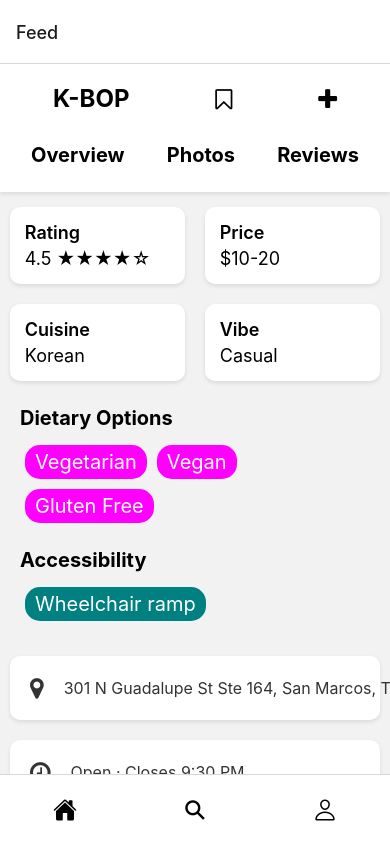
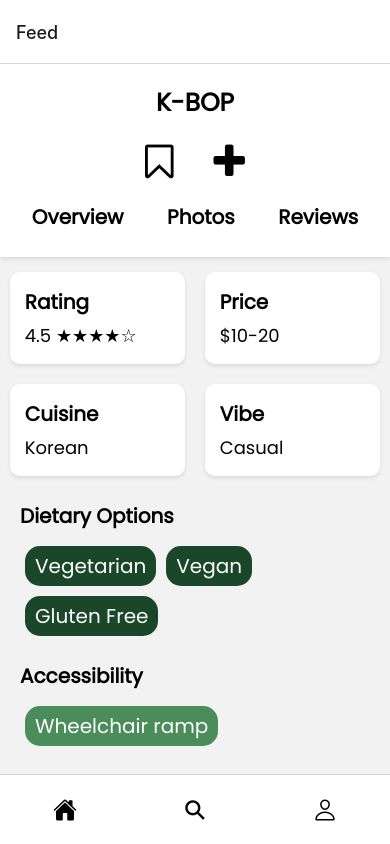
Before and after one commit to taliapulsifer/BiteBoard, a React Native app: screen /Retaurant in a window 390 px wide. Built offline with nearby package versions, Linux system fonts and the light colour scheme.

Commit message:
improved ui: now in green

```diff
--- a/App.js
+++ b/App.js
@@ -1,9 +1,27 @@
+import React from 'react';
 import { StatusBar } from 'expo-status-bar';
 import 'react-native-gesture-handler';
 import Navigation from './Navigation'; // Make sure this is the correct path to Navigation.js
 import { SafeAreaProvider, SafeAreaView } from 'react-native-safe-area-context';
+import { useFonts } from 'expo-font';
+import { ActivityIndicator, View } from 'react-native';
+import CustomText from './components/customText';
+
 
 export default function App() {
+  let [fontsLoaded] = useFonts({
+    'Poppins': require('./assets/fonts/Poppins-Regular.ttf'),
+  });
+
+  if (!fontsLoaded) {
+    // Return a loading indicator or some placeholder content
+    return (
+      <View style={{ flex: 1, justifyContent: 'center', alignItems: 'center' }}>
+        <ActivityIndicator size="large" />
+      </View>
+    );
+  }
+
   return (
     <SafeAreaProvider>
       <SafeAreaView style={{ flex: 1 }}>
--- a/components/Post.js
+++ b/components/Post.js
@@ -2,16 +2,8 @@
 import { useNavigation } from '@react-navigation/native';
 import { StyleSheet, View, Text, Image, TouchableOpacity } from 'react-native';
 import { FontAwesome } from '@expo/vector-icons'; // Make sure to install expo vector icons
-
-const colors = {
-  background: '#fff',
-  textPrimary: '#000',
-  textSecondary: 'grey',
-  textTertiary: '#333',
-  iconLiked: 'magenta',
-  iconUnliked: 'black',
-  shadow: '#000',
-};
+import colors from './colors'
+import CustomText from './customText'; // Adjust the import path as necessary
 
 const Post = ({ user, restaurant, category, review, imageUri, profilePicUri }) => {
   const [liked, setLiked] = useState(false);
@@ -30,22 +22,25 @@
     <View style={styles.container}>
       <View style={styles.header}>
         <Image source={{ uri: profilePicUri }} style={styles.profilePic} />
-        <Text style={styles.username}>{user}</Text>
+        <CustomText style={styles.username}>{user}</CustomText>
       </View>
       <Image source={{ uri: imageUri }} style={styles.image} />
       <View style={styles.content}>
         <TouchableOpacity onPress={() => navigation.navigate('Retaurant', { restaurantName: restaurant })}>
-          <Text style={styles.restaurant}>{restaurant.toUpperCase()}</Text>
+        <View style={styles.restaurantContainer}>
+        <FontAwesome name={'map-marker'} size={24} color={colors.textPrimary} />
+          <CustomText style={styles.restaurant}>{restaurant.toUpperCase()}</CustomText>
+        </View>
+        <CustomText style={styles.category}>{category}</CustomText>
         </TouchableOpacity>
-        <Text style={styles.category}>{category}</Text>
-        <Text style={styles.review}>{review}</Text>
+        <CustomText style={styles.review}>{review}</CustomText>
       </View>
       <View style={styles.actionContainer}>
         <TouchableOpacity onPress={toggleBookmark} style={styles.bookmarkButton}>
-          <FontAwesome name={bookmarked ? 'bookmark' : 'bookmark-o'} size={24} color={bookmarked ? 'magenta' : 'black'} />
+          <FontAwesome name={bookmarked ? 'bookmark' : 'bookmark-o'} size={24} color={bookmarked ? colors.accentSecondary : 'black'} />
         </TouchableOpacity>
         <TouchableOpacity onPress={toggleLike} style={styles.likeButton}>
-          <FontAwesome name={liked ? 'heart' : 'heart-o'} size={24} color={liked ? 'magenta' : 'black'} />
+          <FontAwesome name={liked ? 'heart' : 'heart-o'} size={24} color={liked ? colors.accentSecondary : 'black'} />
         </TouchableOpacity>
       </View>
     </View>
@@ -90,6 +85,12 @@
   content: {
     padding: 15,
   },
+  restaurantContainer: {
+    alignContent: 'flex-start',
+    flexDirection: 'row',
+    gap: 10,
+
+  },
   restaurant: {
     fontWeight: 'bold',
     color: colors.textPrimary,
@@ -102,7 +103,7 @@
   },
   review: {
     fontSize: 15,
-    color: colors.textTertiary,
+    color: colors.textPrimary,
   },
   likeButton: {
     paddingHorizontal: 15,
--- /dev/null
+++ b/components/colors.js
@@ -0,0 +1,10 @@
+const colors = {
+  background: '#fff',
+  textPrimary: '#000',
+  accentPrimary: '#1a472a',
+  accentSecondary: '#4a8d5a',
+  accentTertiary: '#8db97c',
+  shadow: '#000',
+};
+
+export default colors;
--- /dev/null
+++ b/components/customText.js
@@ -0,0 +1,14 @@
+import React from 'react';
+import { Text, StyleSheet } from 'react-native';
+
+const CustomText = ({ style, ...props }) => (
+  <Text {...props} style={[styles.defaultStyle, style]} />
+);
+
+const styles = StyleSheet.create({
+  defaultStyle: {
+    fontFamily: 'Poppins',
+  },
+});
+
+export default CustomText;
--- a/screens/Feed.js
+++ b/screens/Feed.js
@@ -1,5 +1,6 @@
 import { ScrollView, View } from 'react-native';
 import Post from '../components/Post'
+import CustomText from '../components/customText';
 
 export default function Feed() {
   return (
--- a/screens/Search.js
+++ b/screens/Search.js
@@ -1,6 +1,8 @@
 import React from 'react';
-import { ScrollView, StyleSheet, View, TextInput, TouchableOpacity, Text, Image } from 'react-native';
+import { ScrollView, StyleSheet, View, TextInput, TouchableOpacity, Image } from 'react-native';
 import Icon from 'react-native-vector-icons/FontAwesome';
+import colors from '../components/colors';
+import CustomText from '../components/customText';
 
 export default function Feed() {
   return (
@@ -25,19 +27,19 @@
 
       {/* Placeholder for restaurant card */}
       <View style={styles.card}>
-        <Text style={styles.categoryHeader}>KOREAN</Text>
+        <CustomText style={styles.categoryHeader}>KOREAN</CustomText>
         <Image style={styles.restaurantImage} source={{ uri: "https://reactnative.dev/img/tiny_logo.png" }} />
         {/* Other details for the restaurant */}
-        <Text style={styles.restaurantName}>KBOP</Text>
+        <CustomText style={styles.restaurantName}>KBOP</CustomText>
         <View style={styles.ratingAndTags}>
-          <Text style={styles.infoTag}>Open</Text>
-          <Text style={styles.infoTag}>Korean</Text>
-          <Text style={styles.infoTag}> 4.5 ★★★★☆</Text>
-          <Text style={styles.infoTag}>$$</Text>
-          <Text style={styles.dietTag}>Vegetarian</Text>
-          <Text style={styles.dietTag}>Vegan</Text>
-          <Text style={styles.dietTag}>Gluten Free</Text>
-          <Text style={styles.accessibilityTag}>Wheelchair Ramp</Text>
+          <CustomText style={styles.infoTag}>Open</CustomText>
+          <CustomText style={styles.infoTag}>Korean</CustomText>
+          <CustomText style={styles.infoTag}> 4.5 ★★★★☆</CustomText>
+          <CustomText style={styles.infoTag}>$$</CustomText>
+          <CustomText style={styles.dietTag}>Vegetarian</CustomText>
+          <CustomText style={styles.dietTag}>Vegan</CustomText>
+          <CustomText style={styles.dietTag}>Gluten Free</CustomText>
+          <CustomText style={styles.accessibilityTag}>Wheelchair Ramp</CustomText>
         </View>
       </View>
 
@@ -119,40 +121,36 @@
   ratingAndTags: {
     flexDirection: 'row',
     alignItems: 'center',
-    justifyContent: 'space-around',
+    justifyContent: 'center', // Center tags horizontally for better alignment
     width: '100%',
-    flexWrap: 'wrap',
-  },
-  rating: {
-    fontSize: 16,
-    fontWeight: 'bold',
-    margin: 5,
+    flexWrap: 'wrap', // Allow tags to wrap to the next line
+    marginTop: 10, // Add some space above the tags section
   },
   infoTag: {
-    fontSize: 20,
-    color: 'white',
-    backgroundColor: 'blue',
+    fontSize: 16, // Adjusted for better space management
+    color: colors.textPrimary,
+    backgroundColor: colors.accentTertiary,
     borderRadius: 15,
     paddingVertical: 5,
     paddingHorizontal: 10,
-    margin: 5,
+    margin: 5, // Ensure there's space around each tag
   },
   dietTag: {
-      fontSize: 20,
+    fontSize: 16, // Adjusted for consistency
     color: 'white',
-      backgroundColor: 'magenta',
+    backgroundColor: colors.accentSecondary,
     borderRadius: 15,
     paddingVertical: 5,
     paddingHorizontal: 10,
-      margin: 5,
+    margin: 5, // Consistent margin for visual balance
   },
   accessibilityTag: {
-      fontSize: 20,
+    fontSize: 16, // Adjusted for consistency
     color: 'white',
-      backgroundColor: 'teal',
+    backgroundColor: colors.accentPrimary,
     borderRadius: 15,
     paddingVertical: 5,
     paddingHorizontal: 10,
-      margin: 5,
+    margin: 5, // Consistent margin for visual balance
   },
 });
--- a/screens/UserProfile.js
+++ b/screens/UserProfile.js
@@ -1,6 +1,7 @@
 import React from 'react';
 import Post from '../components/Post';
 import ProfileHeader from '../components/ProfileHeader';
+import CustomText from '../components/customText';
 import { SafeAreaView, ScrollView, View } from 'react-native';
 
 const UserProfile = () => {
@@ -24,7 +25,7 @@
         <Post
           user="OLIVIA"
           restaurant="KBOP"
-          category="KOREAN • VEGAN • CASUAL • $$"
+          category="KOREAN • $$ • CASUAL"
           review="Loved the vegetarian dumplings! Definitely a must try here."
           imageUri="https://reactnative.dev/img/tiny_logo.png"
           profilePicUri="https://reactnative.dev/img/tiny_logo.png"
--- a/screens/restaurant/RestaurantDetail.js
+++ b/screens/restaurant/RestaurantDetail.js
@@ -1,22 +1,15 @@
 import React from 'react';
 import { Text, View, StyleSheet } from 'react-native';
 import { FontAwesome } from '@expo/vector-icons'; // Make sure to install expo vector icons
-
-const colors = {
-    primary: 'magenta', // magenta color for primary actions
-    background: '#ffffff',
-    text: '#333333',
-    divider: '#E0E0E0',
-    tagBackground: '#f0f0f0',
-  };
+import colors from '../../components/colors';
+import CustomText from '../../components/customText';
 
 const RestaurantDetail = ({ iconName, children }) => {
     return (
       <View style={styles.detailItem}>
-            <FontAwesome name={iconName} size={24} color={colors.text} style={styles.detailIcon} />
-
+            <FontAwesome name={iconName} size={24} color={colors.textPrimary} style={styles.detailIcon} />
       <View style={styles.detailTextContainer}>
-        <Text style={styles.detailText}>{children}</Text>
+        <CustomText style={styles.detailText}>{children}</CustomText>
       </View>
       </View>
     );
@@ -40,14 +33,15 @@
     },
     detailIcon: {
       marginRight: 10,
+      color: colors.accentSecondary,
     },
     detailTextContainer: {
       marginLeft: 10,
       marginRight: 5,
     },
     detailText: {
-      fontSize: 16,
-      color: colors.text,
+      fontSize: 18,
+      color: colors.textPrimary,
     },
   });
 
--- a/screens/restaurant/RestaurantProfile.js
+++ b/screens/restaurant/RestaurantProfile.js
@@ -2,13 +2,8 @@
 import { SafeAreaView, ScrollView, Text, View, StyleSheet, TouchableOpacity } from 'react-native';
 import { FontAwesome } from '@expo/vector-icons'; // Make sure to install expo vector icons
 import RestaurantDetail from './RestaurantDetail';
-
-const colors = {
-    primary: 'magenta', // magenta color for primary actions
-    background: '#ffffff',
-    text: 'black',
-    tagBackground: '#f0f0f0',
-  };
+import colors from '../../components/colors';
+import CustomText from '../../components/customText';
 
 const RestaurantProfile = () => {
 
@@ -31,51 +26,53 @@
                 <View style={styles.whiteBackground}>
                     <View style={styles.headerContainer}>
                         <View style={styles.titleContainer}>
-                            <Text style={styles.restaurantText}>K-BOP</Text>
+                            <CustomText style={styles.restaurantText}>K-BOP</CustomText>
+                        </View>
+                        <View style={styles.titleIconsContainer}>
                             <TouchableOpacity onPress={toggleBookmark} >
-                                <FontAwesome name={bookmarked ? 'bookmark' : 'bookmark-o'} size={24} color={bookmarked ? 'magenta' : 'black'} />
+                                <FontAwesome name={bookmarked ? 'bookmark' : 'bookmark-o'} size={40} color={bookmarked ? colors.accentSecondary : 'black'} />
                             </TouchableOpacity>
                             <TouchableOpacity onPress={toggleAdd}>
-                                <FontAwesome name={added ? 'check' : 'plus'} size={24} color={added ? 'magenta' : 'black'} />
+                                <FontAwesome name={added ? 'check' : 'plus'} size={40} color={added ? colors.accentSecondary : 'black'} />
                             </TouchableOpacity>
                         </View>
                         <View style={styles.navBarContainer}>
-                            <TouchableOpacity><Text style={styles.navBarText}>Overview</Text></TouchableOpacity>
-                            <TouchableOpacity><Text style={styles.navBarText}>Photos</Text></TouchableOpacity>
-                            <TouchableOpacity><Text style={styles.navBarText}>Reviews</Text></TouchableOpacity>
+                            <TouchableOpacity><CustomText style={styles.navBarText}>Overview</CustomText></TouchableOpacity>
+                            <TouchableOpacity><CustomText style={styles.navBarText}>Photos</CustomText></TouchableOpacity>
+                            <TouchableOpacity><CustomText style={styles.navBarText}>Reviews</CustomText></TouchableOpacity>
                         </View>
                     </View>
                 </View>
                 <View style={styles.categoryRow}>
                     <View style={styles.categoryContainer}>
-                        <Text style={styles.categoryTitle}>Rating</Text>
-                        <Text style={styles.categoryInfo}>4.5 ★★★★☆</Text>
+                        <CustomText style={styles.categoryTitle}>Rating</CustomText>
+                        <CustomText style={styles.categoryInfo}>4.5 ★★★★☆</CustomText>
                     </View>
                     <View style={styles.categoryContainer}>
-                        <Text style={styles.categoryTitle}>Price</Text>
-                        <Text style={styles.categoryInfo}>$10-20</Text>
+                        <CustomText style={styles.categoryTitle}>Price</CustomText>
+                        <CustomText style={styles.categoryInfo}>$10-20</CustomText>
                     </View>
                 </View>
                 <View style={styles.categoryRow}>
                     <View style={styles.categoryContainer}>
-                        <Text style={styles.categoryTitle}>Cuisine</Text>
-                        <Text style={styles.categoryInfo}>Korean</Text>
+                        <CustomText style={styles.categoryTitle}>Cuisine</CustomText>
+                        <CustomText style={styles.categoryInfo}>Korean</CustomText>
                     </View>
                     <View style={styles.categoryContainer}>
-                        <Text style={styles.categoryTitle}>Vibe</Text>
-                        <Text style={styles.categoryInfo}>Casual</Text>
+                        <CustomText style={styles.categoryTitle}>Vibe</CustomText>
+                        <CustomText style={styles.categoryInfo}>Casual</CustomText>
                     </View>
                 </View>
                 <View style={styles.tagSection}>
-                    <View style={styles.tagSectionTitle}><Text style={styles.navBarText}>Dietary Options</Text></View>
+                    <View style={styles.tagSectionTitle}><CustomText style={styles.navBarText}>Dietary Options</CustomText></View>
                     <View style={styles.tagRow}>
-                        <Text style={styles.dietTag}>Vegetarian</Text>
-                        <Text style={styles.dietTag}>Vegan</Text>
-                        <Text style={styles.dietTag}>Gluten Free</Text>
+                        <CustomText style={styles.dietTag}>Vegetarian</CustomText>
+                        <CustomText style={styles.dietTag}>Vegan</CustomText>
+                        <CustomText style={styles.dietTag}>Gluten Free</CustomText>
                     </View>
-                    <View style={styles.tagSectionTitle}><Text style={styles.navBarText}>Accessibility</Text></View>
+                    <View style={styles.tagSectionTitle}><CustomText style={styles.navBarText}>Accessibility</CustomText></View>
                     <View style={styles.tagRow}>
-                        <Text style={styles.accessibilityTag}>Wheelchair ramp</Text>
+                        <CustomText style={styles.accessibilityTag}>Wheelchair ramp</CustomText>
                     </View>
                 </View>
                 <View style={styles.detailSection}>
@@ -102,14 +99,22 @@
     },
     titleContainer: {
         flexDirection: 'row',
-        justifyContent: 'space-around',
+        justifyContent: 'center',
         alignItems: 'center',
-        marginBottom: 20,
+        marginBottom: 10,
+
+    },
+    titleIconsContainer: {
+        flexDirection: 'row',
+        alignContent: 'center',
+        justifyContent: 'center',
+        gap: 40,
+        marginBottom: 20
 
     },
     restaurantText: {
         fontWeight: 'bold',
-        fontSize: 24,
+        fontSize: 25,
         paddingVertical: 10,
         color: colors.text,
     },
@@ -121,7 +126,7 @@
     navBarText: {
         fontSize: 20,
         fontWeight: 'bold',
-        color: colors.text,
+        color: colors.textPrimary,
     },
     categoryRow: {
         flexDirection: 'row',
@@ -143,14 +148,14 @@
         elevation: 2,
     },
     categoryTitle: {
-        fontSize: 18,
+        fontSize: 20,
         fontWeight: '600',
-        color: colors.text,
+        color: colors.textPrimary,
         marginBottom: 5,
     },
     categoryInfo: {
         fontSize: 18,
-        color: colors.text,
+        color: colors.textPrimary,
     },
     tagRow: {
         marginHorizontal: 20,
@@ -162,7 +167,7 @@
     dietTag: {
         fontSize: 20,
         color: 'white',
-        backgroundColor: 'magenta',
+        backgroundColor: colors.accentPrimary,
         borderRadius: 15,
         paddingVertical: 5,
         paddingHorizontal: 10,
@@ -171,7 +176,7 @@
     accessibilityTag: {
         fontSize: 20,
         color: 'white',
-        backgroundColor: 'teal',
+        backgroundColor: colors.accentSecondary,
         borderRadius: 15,
         paddingVertical: 5,
         paddingHorizontal: 10,
```
Also changed, not shown: components/ProfileHeader.js (+10 -10 lines), assets/fonts/OFL.txt (added), assets/fonts/Poppins-Regular.ttf (added). Lines whose indentation alone changed are shown as unchanged.
